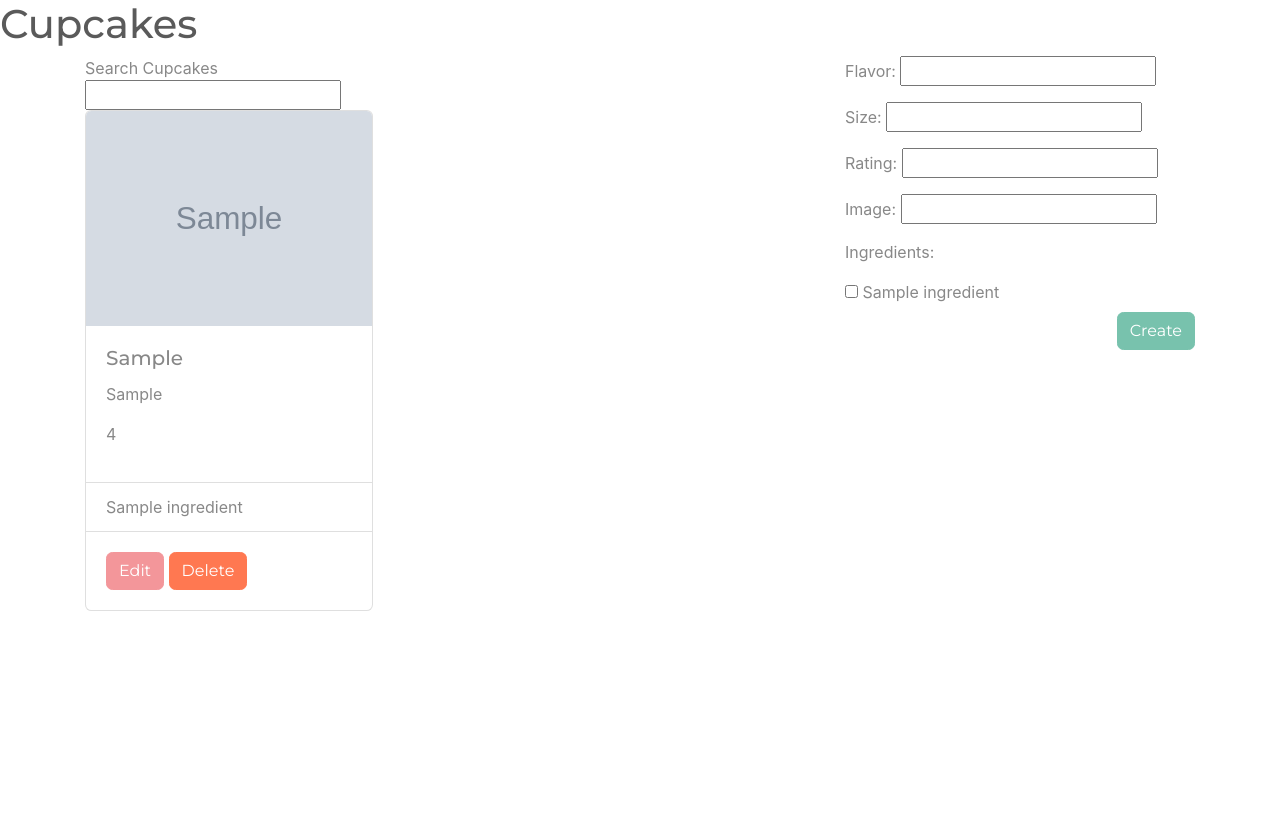
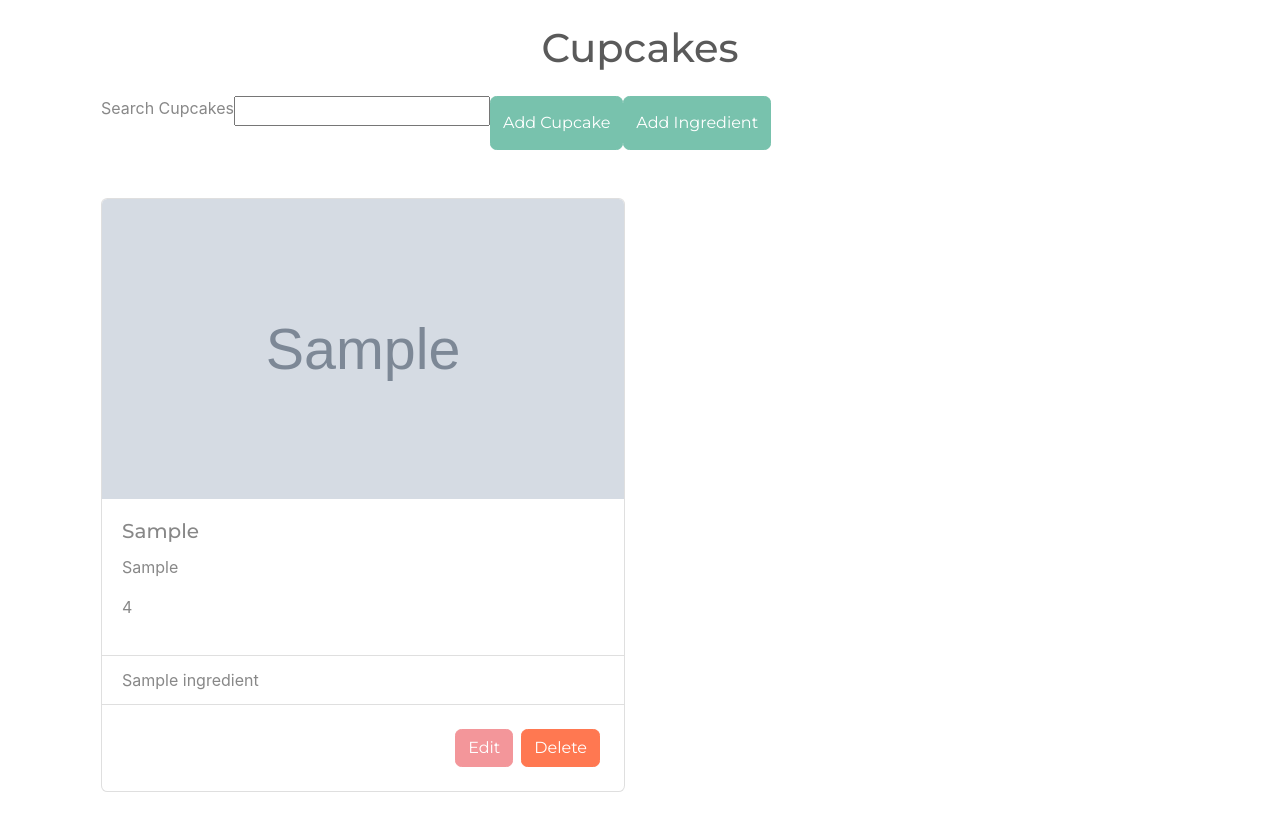
Before and after one commit to juliahowes124/Cupcakes, a Flask app: page / in a window 1280 px wide. Before the commit the page ends 611 px from the top, so only its background shows below. Run offline with Flask 2, Linux system fonts and the light colour scheme; tables that the repository leaves empty hold one stand-in row (values such as "Sample post"); grey boxes marked "Sample" are stand-in pictures.

Commit message:
toggle displays of create cupcake and ingredient forms

```diff
--- a/static/index.js
+++ b/static/index.js
@@ -2,6 +2,7 @@ $cupcakesList = $("#cupcakes-list")
 $ingredientsListCreate = $("#ingredients-list-create")
 $ingredientsListEdit = $("#ingredients-list-edit")
 $cupcakeForm = $("#new-cupcake-form")
+$ingredientForm = $("#new-ingredient-form")
 $flavorInput = $("#flavor")
 $ratingInput = $("#rating")
 $sizeInput = $("#size")
@@ -9,6 +10,8 @@ $imageInput = $("#image")
 $searchForm = $("#search-form")
 $searchTerm = $("#search-term")
 $editForm = $('.cupcake-edit')
+$addCupcakeBtn = $('.add-cupcake-btn')
+$addIngredientBtn = $('.add-ingredient-btn')
 
 class Cupcake {
 	static async getAll(searchTerm) {
@@ -70,7 +73,7 @@ $cupcakeForm.on('submit', async (e) => {
 		}
 	}
 	const { cupcake } = await Cupcake.create({flavor, rating, size, image, ingredientIds})
-	$cupcakesList.append(`<li>${cupcake.flavor}</li>`)
+	$cupcakesList.append(generateCupcakeCard(cupcake))
 })
 
 $searchTerm.on("input", async (e) => {
@@ -85,8 +88,8 @@ function generateCupcakeCard(cupcake) {
 		return acc;
 	}, '');
 	return `
-		<div class="card cupcake" style="width: 18rem;" data-id="${id}" style="cursor: pointer">
-			<img src="${image}" class="card-img-top" alt="${flavor}">
+		<div class="card cupcake my-3 w-100" style="width: 18rem;" data-id="${id}" style="cursor: pointer">
+			<img src="${image}" class="card-img-top" height=300 alt="${flavor}" style="object-fit: cover">
 			<div class="card-body">
 				<h5 class="card-title cupcake-flavor">${flavor}</h5>
 				<p class="cupcake-size">${size}<p>
@@ -96,8 +99,8 @@ function generateCupcakeCard(cupcake) {
 				${ingredientHtml}
 			</ul>
 			<div class="card-body">
-				<button class="edit-btn btn btn-secondary">Edit</button>
-				<button class="delete-btn btn btn-danger">Delete</button>
+			<button class="delete-btn btn btn-danger float-right m-1">Delete</button>
+				<button class="edit-btn btn btn-secondary float-right m-1">Edit</button>
 			</div>
 		</div>
 	`
@@ -113,6 +116,8 @@ function addCupcakesToDom(cupcakes) {
 
 
 $editForm.hide();
+$cupcakeForm.hide();
+$ingredientForm.hide();
 
 $cupcakesList.on('click','.edit-btn', (e) => {
 	const $cupcakeLi = $(e.target).closest('.cupcake');
@@ -153,4 +158,14 @@ $cupcakesList.on('click','.delete-btn', async (e) => {
 	$(e.target).closest('li').remove();
 })
 
+$addCupcakeBtn.on('click', () => {
+	$ingredientForm.hide();
+	$cupcakeForm.show();
+});
+
+$addIngredientBtn.on('click', () => {
+	$cupcakeForm.hide();
+	$ingredientForm.show();
+});
+
 start()
--- a/templates/index.html
+++ b/templates/index.html
@@ -12,17 +12,19 @@
 </head>
 
 <body>
-    <h1>Cupcakes</h1>
-
+    <h1 class="text-center my-4">Cupcakes</h1>
     <div class="container">
+        <div class="row m-3">
+            <div>Search Cupcakes</div>
+            <input type="text" name="search-term" id="search-term" class="mb-4">
+            <button class="btn btn-primary add-cupcake-btn">Add Cupcake</button>
+            <button class="btn btn-primary add-ingredient-btn">Add Ingredient</button>
+        </div>
         <div class="row">
-            <div class="col-8">
-                <div>Search Cupcakes</div>
-                <input type="text" name="search-term" id="search-term">
-
+            <div class="col m-3">
                 <div id="cupcakes-list"><!-- Cupcakes added here --></div>
             </div>
-            <div class="col-4">
+            <div class="col">
                 <form action="" id="new-cupcake-form" method="POST">
                     <p>Flavor: <input type="text" name="flavor" id="flavor"></p>
                     <p>Size: <input type="text" name="size" id="size"></p>
@@ -30,6 +32,11 @@
                     <p>Image: <input type="text" name="image" id="image"></p>
                     <p>Ingredients:</p>
                     <div id="ingredients-list-create"><!-- Ingredient list will be added here --></div>
+                    <button type="submit" class="btn btn-primary float-right">Create</button>
+                </form>
+
+                <form action="" id="new-ingredient-form" method="POST">
+                    <p>Name: <input type="text" name="name" id="name"></p>
                     <button type="submit" class="btn btn-primary float-right">Create</button>
                 </form>
 
```
